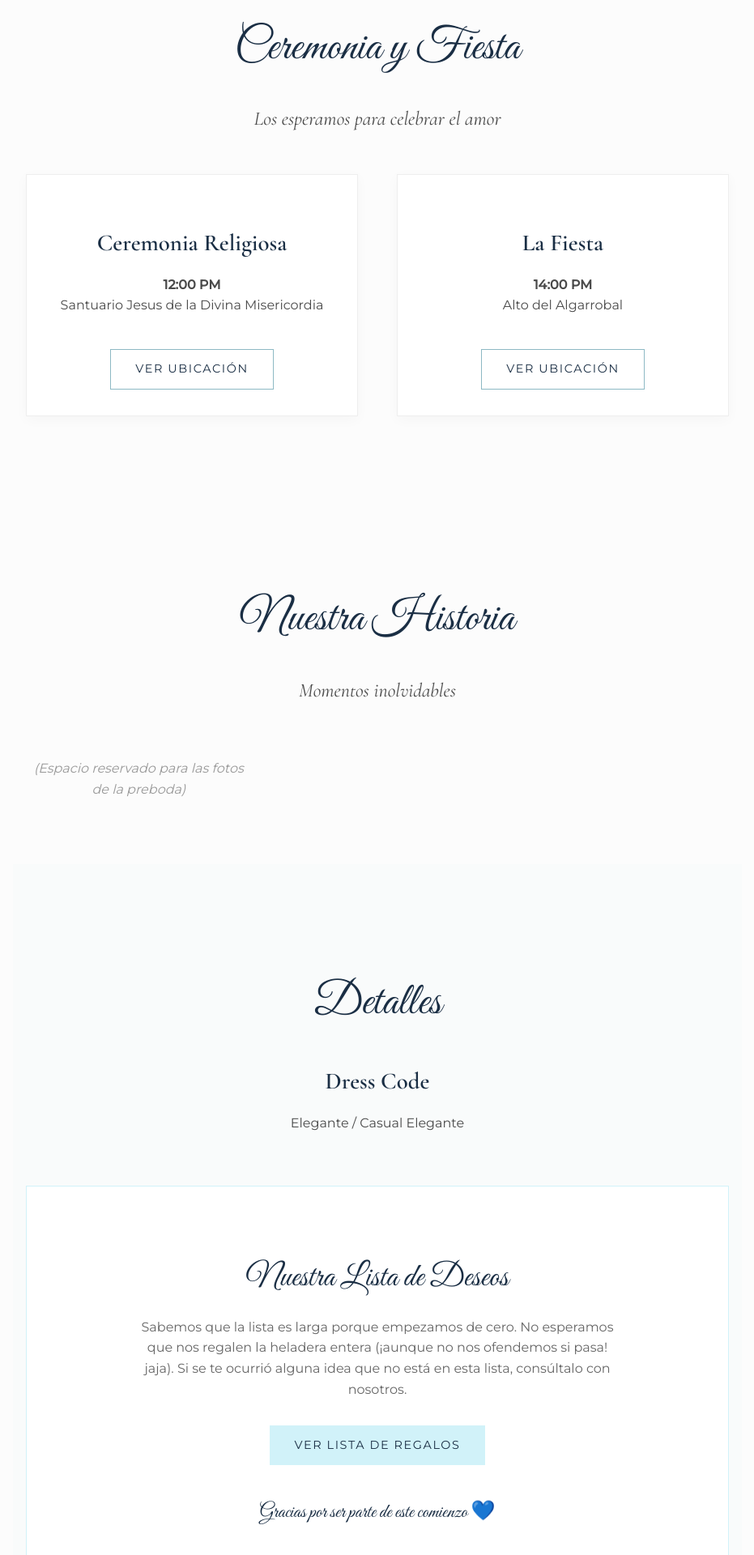
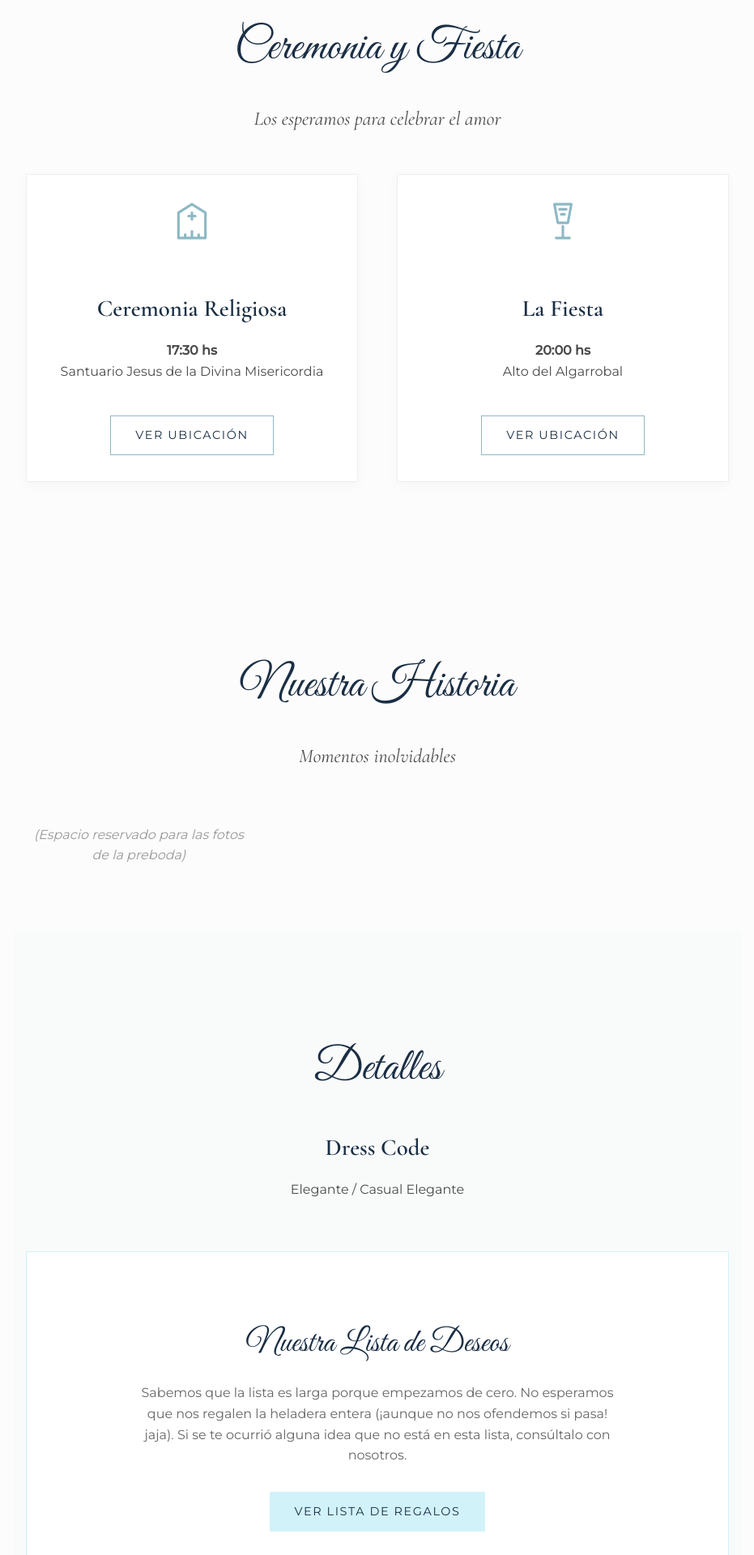
Before and after one commit to alejandroyague0109-png/boda-luz-alito, a Flask app: page / in a window 1280 px wide. Shown: the part 1527-3447 px from the top of the page at 81% size, without its empty margins (174-1105 px from the left). Run offline with Flask 3, Linux system fonts and the light colour scheme.

Commit message:
Update: Secciones con reveal, íconos SVG, horarios y link de fiesta

```diff
--- a/static/css/styles.css
+++ b/static/css/styles.css
@@ -428,3 +428,16 @@ input:focus, textarea:focus, select:focus {
         font-size: 2rem;
     }
 }
+
+/* Estilo para los íconos de ubicación */
+.location-icon {
+    width: 50px;
+    height: 50px;
+    color: var(--accent-cyan-dark); /* Color azul pastel armónico */
+    margin-bottom: 1.5rem;
+    transition: transform 0.3s ease;
+}
+
+.location-card:hover .location-icon {
+    transform: scale(1.1); /* Efecto sutil al pasar el mouse */
+}
--- a/templates/index.html
+++ b/templates/index.html
@@ -65,28 +65,34 @@
         </div>
     </section>
 
-    <section id="ubicacion" style="background-color: #fcfcfc;">
+    <section id="ubicacion" class="reveal" style="background-color: #fcfcfc;">
         <h2 class="section-title">Ceremonia y Fiesta</h2>
         <p class="section-subtitle">Los esperamos para celebrar el amor</p>
 
         <div class="location-grid">
             <div class="location-card">
+                <svg class="location-icon" viewBox="0 0 24 24" fill="none" stroke="currentColor" stroke-width="1.5">
+                    <path d="M12 2L4 7v15h16V7l-8-5zM12 22v-4M8 22v-2M16 22v-2M12 7v4M10 9h4" stroke-linecap="round" stroke-linejoin="round"/>
+                </svg>
                 <h3 class="location-title">Ceremonia Religiosa</h3>
-                <p><strong>12:00 PM</strong><br>Santuario Jesus de la Divina Misericordia</p>
+                <p><strong>17:30 hs</strong><br>Santuario Jesus de la Divina Misericordia</p>
                 <br>
                 <a href="https://www.google.com/maps/place/Santuario+Jes%C3%BAs+De+La+Divina+Misericordia/@-34.6218559,-68.3626175,629m/data=!3m2!1e3!4b1!4m6!3m5!1s0x967908223e3d823d:0xdf7e93744d65903f!8m2!3d-34.6218603!4d-68.3600426!16s%2Fg%2F11c0pt0why?entry=ttu&g_ep=EgoyMDI2MDQyMi4wIKXMDSoASAFQAw%3D%3D" target="_blank" class="btn-primary">Ver ubicación</a>
             </div>
 
             <div class="location-card">
+                <svg class="location-icon" viewBox="0 0 24 24" fill="none" stroke="currentColor" stroke-width="1.5">
+                    <path d="M8 22h8M12 15v7M17 2l-2 11h-6l-2-11h10zM10 5h4M11 8h2" stroke-linecap="round" stroke-linejoin="round"/>
+                </svg>
                 <h3 class="location-title">La Fiesta</h3>
-                <p><strong>14:00 PM</strong><br>Alto del Algarrobal</p>
+                <p><strong>20:00 hs</strong><br>Alto del Algarrobal</p>
                 <br>
-                <a href="https://www.google.com/maps/place/Alto+del+Algarrobal/@-34.6160806,-68.1324859,629m/data=!3m2!1e3!4b1!4m6!3m5!1s0x967855254ad872fb:0x97830271c15e128d!8m2!3d-34.616085!4d-68.129911!16s%2Fg%2F11f13xxnw2entry=ttu&g_ep=EgoyMDI2MDQyMi4wIKXMDSoASAFQAw%3D%3D" target="_blank" class="btn-primary">Ver ubicación</a>
+                <a href="https://www.google.com/maps/place/Estancia+Algarrobal/@-34.6167637,-68.4097717,40277m/data=!3m1!1e3!4m10!1m2!2m1!1sel+algarrobal+san+rafael+mendoza!3m6!1s0x9679a9c98246d15d:0x475a10172214bb6f!8m2!3d-34.629145!4d-68.1458076!15sCiBlbCBhbGdhcnJvYmFsIHNhbiByYWZhZWwgbWVuZG96YVoiIiBlbCBhbGdhcnJvYmFsIHNhbiByYWZhZWwgbWVuZG96YZIBFmZ1bmN0aW9uX3Jvb21fZmFjaWxpdHmaASRDaGREU1VoTk1HOW5TMFZKUTBGblNVUkNObkl6TkcxblJSQULgAQD6AQQIABBA!16s%2Fg%2F11cs5szw_x?entry=ttu&g_ep=EgoyMDI2MDQyMi4wIKXMDSoASAFQAw%3D%3D" target="_blank" class="btn-primary">Ver ubicación</a>
             </div>
         </div>
     </section>
 
-    <section id="galeria">
+    <section id="galeria" class="reveal">
         <h2 class="section-title">Nuestra Historia</h2>
         <p class="section-subtitle">Momentos inolvidables</p>
 
@@ -95,7 +101,7 @@
         </div>
     </section>
 
-    <section id="detalles" style="background-color: #f9fbfb;">
+    <section id="detalles" class="reveal" style="background-color: #f9fbfb;">
         <h2 class="section-title">Detalles</h2>
 
         <div style="text-align: center; margin-bottom: 4rem;">
@@ -117,7 +123,7 @@
         </div>
     </section>
 
-    <section id="rsvp">
+    <section id="rsvp" class="reveal">
         <h2 class="section-title">Confirmar Asistencia</h2>
         <p class="section-subtitle">Por favor, confirma antes del 15 de Julio de 2026</p>
 
```
